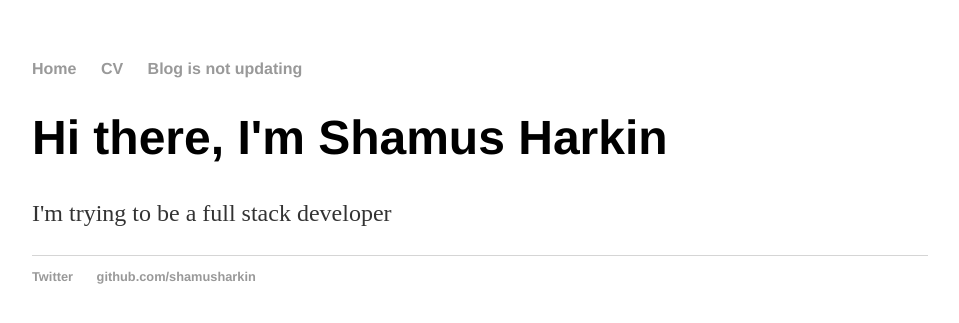
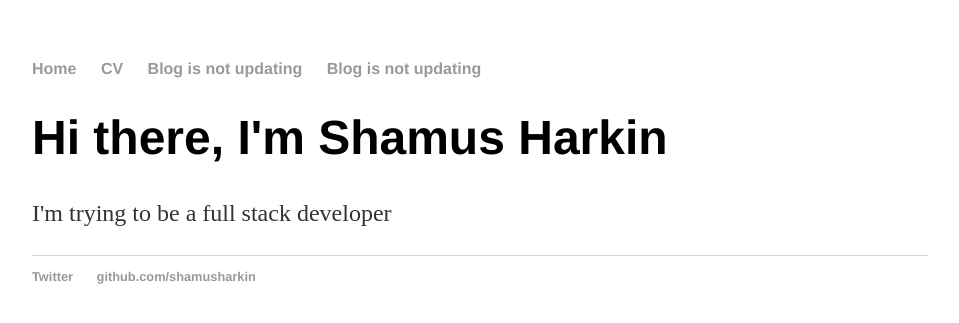
Before and after one commit to shamusharkin/shamusharkin.github.io, a Jekyll site: the page built from index.html, in a window 1280 px wide. Shown: the top 323 px of the page, without its empty margins (160-1119 px from the left). Built offline with Jekyll 4.4.1, drawn with Linux system fonts in a browser that asks for light colours.

Commit message:
Update default.html

```diff
--- a/_layouts/default.html
+++ b/_layouts/default.html
@@ -10,6 +10,7 @@
         		<li><a href="/">Home</a></li>
         		<li><a href="https://uk.linkedin.com/in/shamus-harkin-10265522">CV</a></li>
         		<li><a href="/_layouts/blog.html">Blog is not updating</a></li>
+			<li><a href="/blog.html">Blog is not updating</a></li>
     		</ul>
 		</nav>
 		<div class="container">
```
